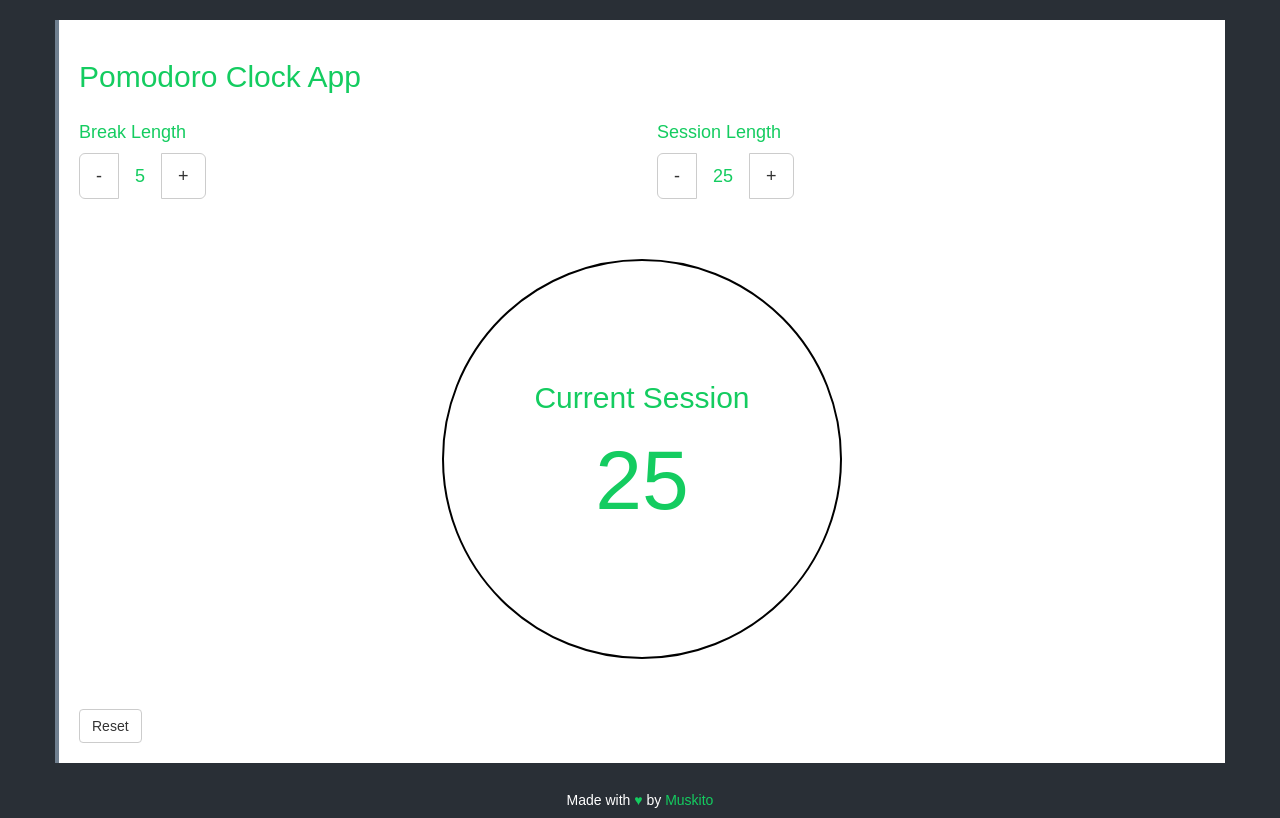
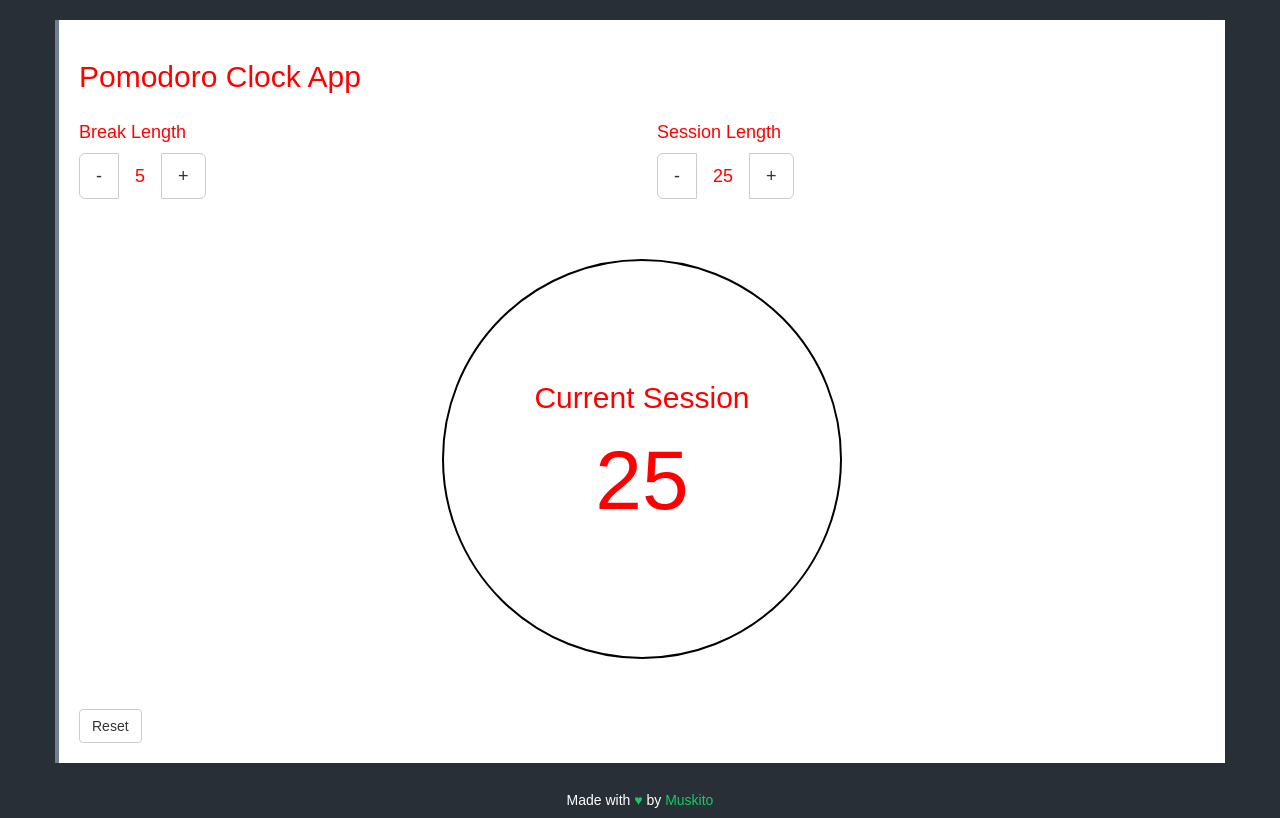
Before and after one commit to musikito/pomodoro, a plain HTML site: page index.html in a window 1280 px wide. Drawn offline with nearby package versions, Linux system fonts and the light colour scheme.

Commit message:
Changed some CSS properties

```diff
--- a/style.css
+++ b/style.css
@@ -1,7 +1,8 @@
 /** Main CSS classes */
 body {
     background-color: #292F36;
-    color: #14CC60;
+   /* color: #14CC60; */
+   color : #FF0000;
     font-family: 'Work Sans', sans-serif;
 }
 
```
